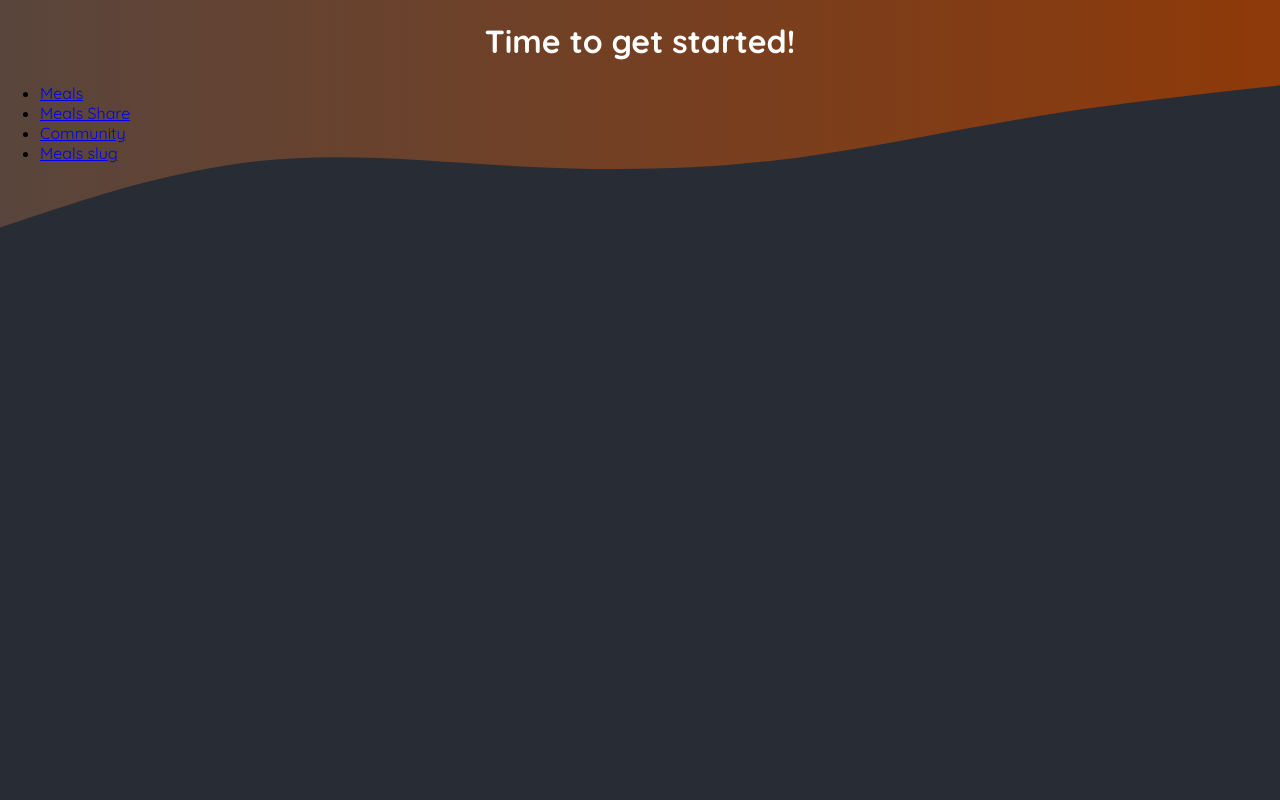
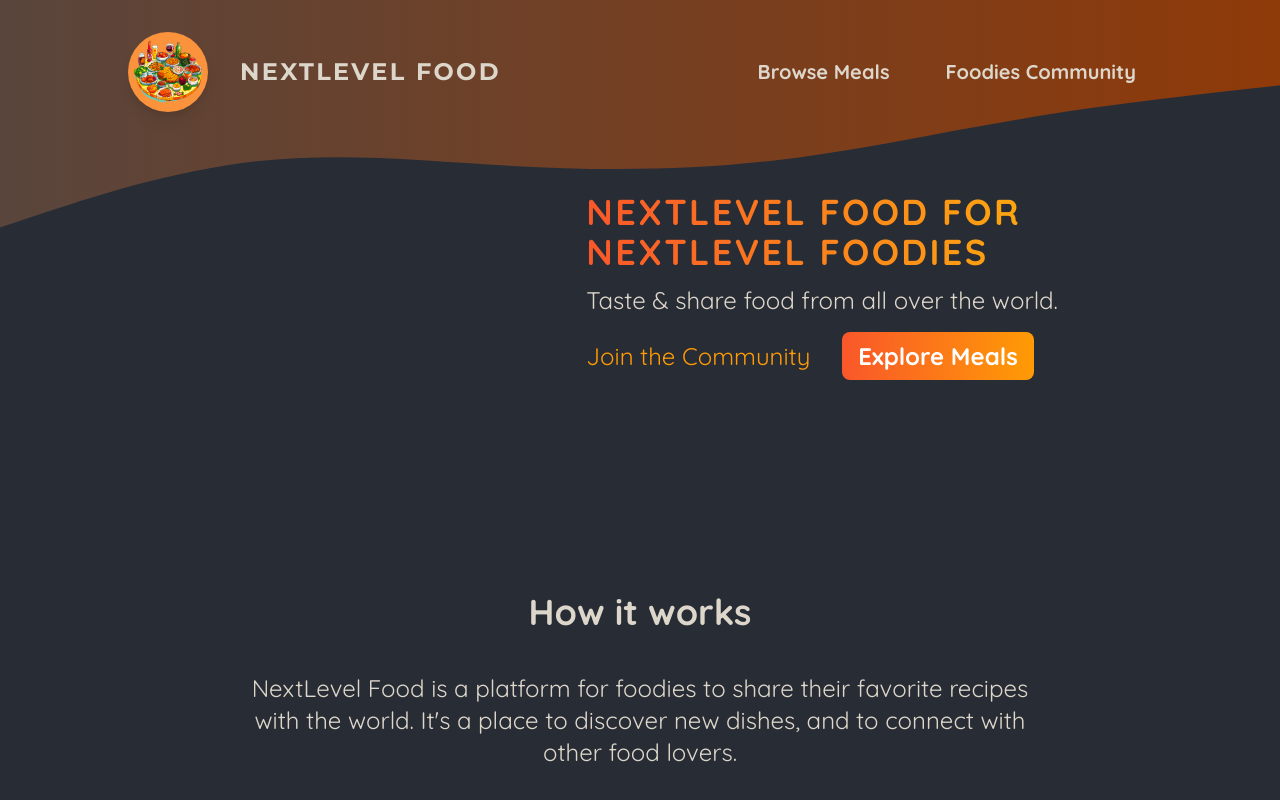
Before and after one commit to GLtegani/foodies-app, a Next.js app: page / in a window 1280 px wide. Shown: the top 800 px of the page. Built offline with nearby package versions, Linux system fonts and the light colour scheme.

Commit message:
chore: Add Tailwind CSS configuration and update global styles

```diff
--- /dev/null
+++ b/postcss.config.js
@@ -0,0 +1,6 @@
+module.exports = {
+  plugins: {
+    tailwindcss: {},
+    autoprefixer: {},
+  },
+}
--- /dev/null
+++ b/src/app/components/MainHeader/MainHeader.tsx
@@ -0,0 +1,45 @@
+import Image from "next/image";
+import Link from "next/link";
+import logoImg from "../../../../assets/logo.png"
+import NavItem from "./NavItem";
+import { Montserrat } from "next/font/google";
+import MainHeaderBackground from "./MainHeaderBg";
+
+const montSerrat = Montserrat({ subsets: ["latin"] });
+
+
+export default function MainHeader() {
+   return (
+      <>
+         <MainHeaderBackground />
+
+         <header className="flex justify-between items-center py-8 px-4 md:px-10%">
+            <Link
+               href="/"
+               className={`flex items-center justify-center gap-8 no-underline text-white-300
+                  font-bold ${montSerrat.className} tracking-sm uppercase text-2xl`
+               }
+            >
+               <Image
+                  src={logoImg}
+                  alt="A plate with food on it"
+                  className="w-20 h-20 object-contain shadow-lg rounded-full p-1 bg-orange-400"
+                  priority
+               />
+               NextLevel Food
+            </Link>
+
+            <nav>
+               <ul className="list-none m-0 p-0 flex gap-6 text-xl">
+                  <li>
+                     <NavItem item="Browse Meals" />
+                  </li>
+                  <li>
+                     <NavItem item="Foodies Community" />
+                  </li>
+               </ul>
+            </nav>
+         </header>
+      </>
+   )
+}
--- /dev/null
+++ b/src/app/components/MainHeader/MainHeaderBg.tsx
@@ -0,0 +1,24 @@
+export default function MainHeaderBackground() {
+  return (
+    <div className="absolute w-full h-80 top-0 left-0 -z-10">
+      <svg xmlns="http://www.w3.org/2000/svg" viewBox="0 0 1440 320">
+        <defs>
+          <linearGradient id="gradient" x1="0%" y1="0%" x2="100%" y2="0%">
+            <stop
+              offset="0%"
+              style={{ stopColor: '#59453c', stopOpacity: '1' }}
+            />
+            <stop
+              offset="100%"
+              style={{ stopColor: '#8f3a09', stopOpacity: '1' }}
+            />
+          </linearGradient>
+        </defs>
+        <path
+          fill="url(#gradient)"
+          d="M0,256L48,240C96,224,192,192,288,181.3C384,171,480,181,576,186.7C672,192,768,192,864,181.3C960,171,1056,149,1152,133.3C1248,117,1344,107,1392,101.3L1440,96L1440,0L1392,0C1344,0,1248,0,1152,0C1056,0,960,0,864,0C768,0,672,0,576,0C480,0,384,0,288,0C192,0,96,0,48,0L0,0Z"
+        ></path>
+      </svg>
+    </div>
+  )
+}
--- /dev/null
+++ b/src/app/components/MainHeader/NavItem.tsx
@@ -0,0 +1,21 @@
+import Link from "next/link";
+
+interface NavItemProps {
+   item: string
+}
+
+export default function NavItem({item}: NavItemProps) {
+   return (
+      <Link
+         className="
+            no-underline text-white-300 font-bold py-2 px-4 rounded-lg
+            hover:bg-gradient-to-r hover:from-orange-500 hover:to-yellow-400 hover:h-screen hover:bg-clip-text
+            hover:text-transparent hover:shadow-lg hover:shadow-orange-600
+            active:bg-gradient-to-r active:from-orange-500 active:to-yellow-400 active:h-screen active:bg-clip-text
+            active:text-transparent active:shadow-LG active:shadow-orange-600"
+         href="/meals"
+      >
+         {item}
+      </Link>
+   )
+}
--- a/src/app/globals.css
+++ b/src/app/globals.css
@@ -1,3 +1,7 @@
+@tailwind base;
+@tailwind components;
+@tailwind utilities;
+
 * {
   box-sizing: border-box;
 }
@@ -5,15 +9,6 @@
 body {
   margin: 0;
   background: radial-gradient(#282c34, #282c34);
-}
-
-.header-background {
-  position: absolute;
-  width: 100%;
-  height: 320px;
-  top: 0;
-  left: 0;
-  z-index: -1;
 }
 
 svg {
--- a/src/app/layout.tsx
+++ b/src/app/layout.tsx
@@ -1,6 +1,8 @@
 import type { Metadata } from "next";
 import { Quicksand } from "next/font/google";
-import "./globals.css";
+import "../app/globals.css";
+import MainHeader from "./components/MainHeader/MainHeader";
+import MainHeaderBackground from "./components/MainHeader/MainHeaderBg";
 
 const quicksand = Quicksand({ subsets: ["latin"] });
 
@@ -17,26 +19,7 @@ export default function RootLayout({
   return (
     <html lang="en">
       <body className={quicksand.className}>
-        <div className="header-background">
-          <svg xmlns="http://www.w3.org/2000/svg" viewBox="0 0 1440 320">
-            <defs>
-              <linearGradient id="gradient" x1="0%" y1="0%" x2="100%" y2="0%">
-                <stop
-                  offset="0%"
-                  style={{ stopColor: '#59453c', stopOpacity: '1' }}
-                />
-                <stop
-                  offset="100%"
-                  style={{ stopColor: '#8f3a09', stopOpacity: '1' }}
-                />
-              </linearGradient>
-            </defs>
-            <path
-              fill="url(#gradient)"
-              d="M0,256L48,240C96,224,192,192,288,181.3C384,171,480,181,576,186.7C672,192,768,192,864,181.3C960,171,1056,149,1152,133.3C1248,117,1344,107,1392,101.3L1440,96L1440,0L1392,0C1344,0,1248,0,1152,0C1056,0,960,0,864,0C768,0,672,0,576,0C480,0,384,0,288,0C192,0,96,0,48,0L0,0Z"
-            ></path>
-          </svg>
-        </div>
+        <MainHeader />
         {children}
       </body>
     </html>
--- a/src/app/page.tsx
+++ b/src/app/page.tsx
@@ -1,28 +1,80 @@
 import Link from "next/link";
+import { Montserrat } from "next/font/google";
+const montSerrat = Montserrat({ subsets: ["latin"] });
+
 
 export default function Home() {
   return (
-    <main>
-      <h1 style={{ color: 'white', textAlign: 'center' }}>
-        Time to get started!
-      </h1>
+    <>
+      <header className="flex gap-12 mt-12  mx-auto w-90% max-w-6xl">
+        <div className="w-130 h-97">
 
-      <nav>
-        <ul>
-          <li>
-            <Link href='/meals'>Meals</Link>
-          </li>
-          <li>
-            <Link href='/meals/share'>Meals Share</Link>
-          </li>
-          <li>
-            <Link href='/community'>Community</Link>
-          </li>
-          <li>
-            <Link href='/meals/slug'>Meals slug</Link>
-          </li>
-        </ul>
-      </nav>
-    </main>
+        </div>
+        <div>
+          <div className="text-white-300 text-2xl">
+            <h1 className={`text-4xl font-bold ${montSerrat} tracking-sm uppercase
+              bg-gradient-to-r from-orange-custom-300 to-orange-custom-400 bg-clip-text
+              text-transparent mb-3`
+            }>
+              NextLevel Food for NextLevel Foodies
+            </h1>
+            <p>
+              Taste & share food from all over the world.
+            </p>
+          </div>
+          <div className="text-2xl flex gap-4">
+            <Link
+              href='/community'
+              className="inline-block mt-4 py-2 pr-4 pl-0 rounded-lg
+              font-normal no-underline bg-transparent text-orange-custom
+              hover:text-orange-custom-200"
+            >
+              Join the Community
+            </Link>
+            <Link
+              href='/meals'
+              className="inline-block mt-4 py-2 px-4 rounded-lg
+              bg-gradient-to-r from-orange-custom-300 to-orange-custom text-white
+              font-bold no-underline hover:bg-gradient-to-r hover:from-orange-custom-100
+              hover:to-orange-custom-200
+              active:bg-gradient-to-r active:from-orange-600 active:to-yellow-500"
+            >
+              Explore Meals
+            </Link>
+          </div>
+        </div>
+      </header>
+      <main>
+        <section className='flex flex-col text-white-300 text-2xl max-w-152 w-11/12 mb-28 mx-auto text-center'>
+            <h2 className="text-4xl font-bold mb-10">
+              How it works
+            </h2>
+            <p className="mb-10">
+              NextLevel Food is a platform for foodies to share their favorite
+              recipes with the world. It&apos;s a place to discover new dishes, and to
+              connect with other food lovers.
+            </p>
+            <p>
+              NextLevel Food is a place to discover new dishes, and to connect
+              with other food lovers.
+            </p>
+          </section>
+
+          <section className='flex flex-col text-white-300 text-2xl max-w-152 w-11/12 my-8 mx-auto text-center'>
+            <h2 className="text-4xl font-bold mb-10">
+              Why NextLevel Food?
+            </h2>
+            <p className="mb-10">
+              NextLevel Food is a platform for foodies to share their favorite
+              recipes with the world. It&apos;s a place to discover new dishes, and to
+              connect with other food lovers.
+            </p>
+            <p>
+              NextLevel Food is a place to discover new dishes, and to connect
+              with other food lovers.
+            </p>
+          </section>
+      </main>
+    </>
   )
 }
--- /dev/null
+++ b/tailwind.config.js
@@ -0,0 +1,32 @@
+/** @type {import('tailwindcss').Config} */
+module.exports = {
+  content: [
+    './src/**/*.{js,ts,jsx,tsx,mdx}',
+  ],
+  theme: {
+    extend: {
+      spacing: {
+        '10%': '10%',
+        '90%': '90%',
+        '97': '25rem',
+        '130': '40rem',
+        '152': '50rem',
+      },
+      colors: {
+        'white-300': '#ddd6cb',
+        'orange-custom': ' #ff9b05',
+        'orange-custom-100': '#fd4715',
+        'orange-custom-200': '#f9b241',
+        'orange-custom-300': '#f9572a',
+        'orange-custom-400': '#ffc905',
+      },
+      boxShadow: {
+        'custom': '0 0 18px rgba(248, 190, 42, 0.8)',
+      },
+      letterSpacing: {
+        'sm': '0.15rem'
+      }
+    },
+  },
+  plugins: [],
+}
```
Also changed, not shown: package.json (+7 -4 lines), 1 other file (tests, documents, lock files or other folders).
